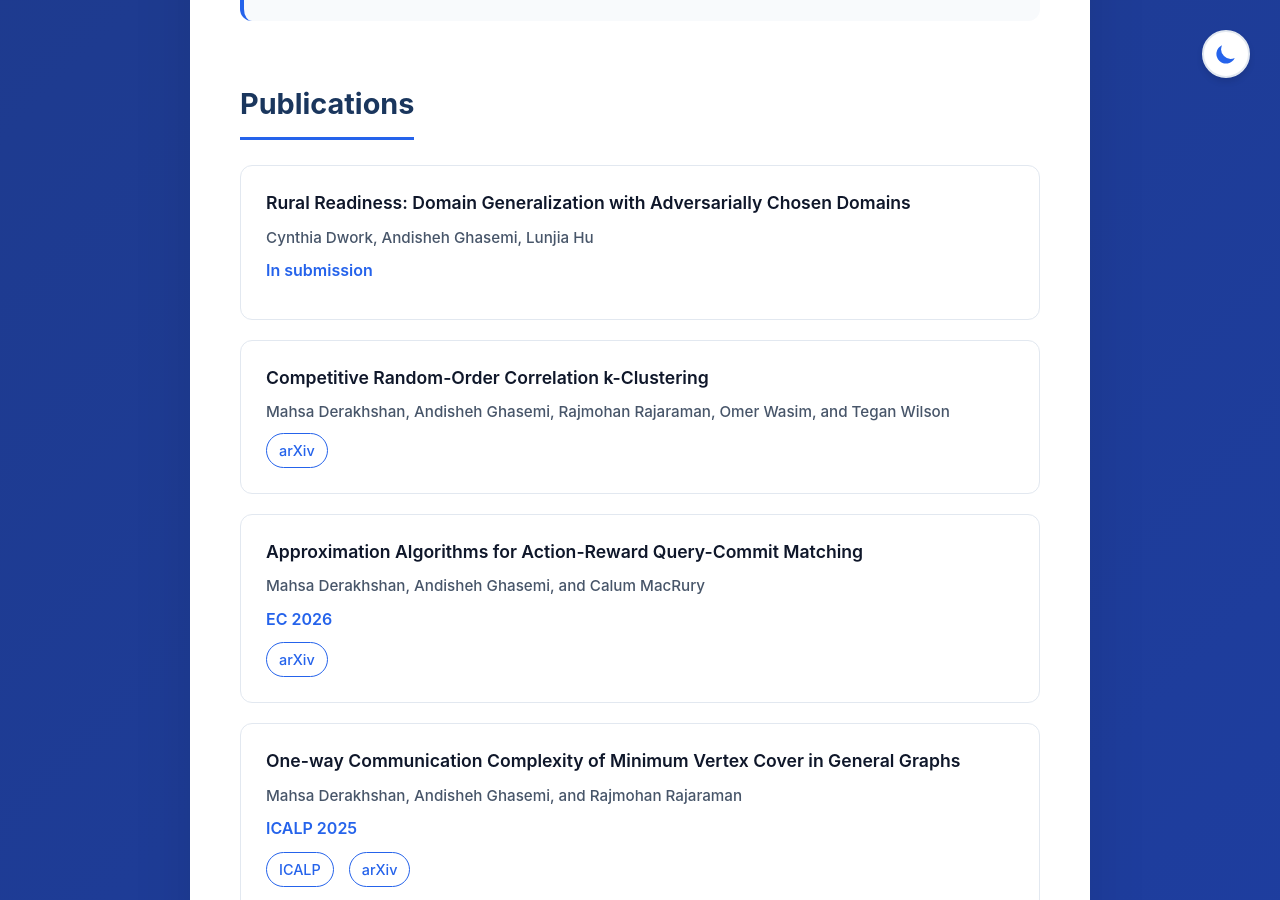
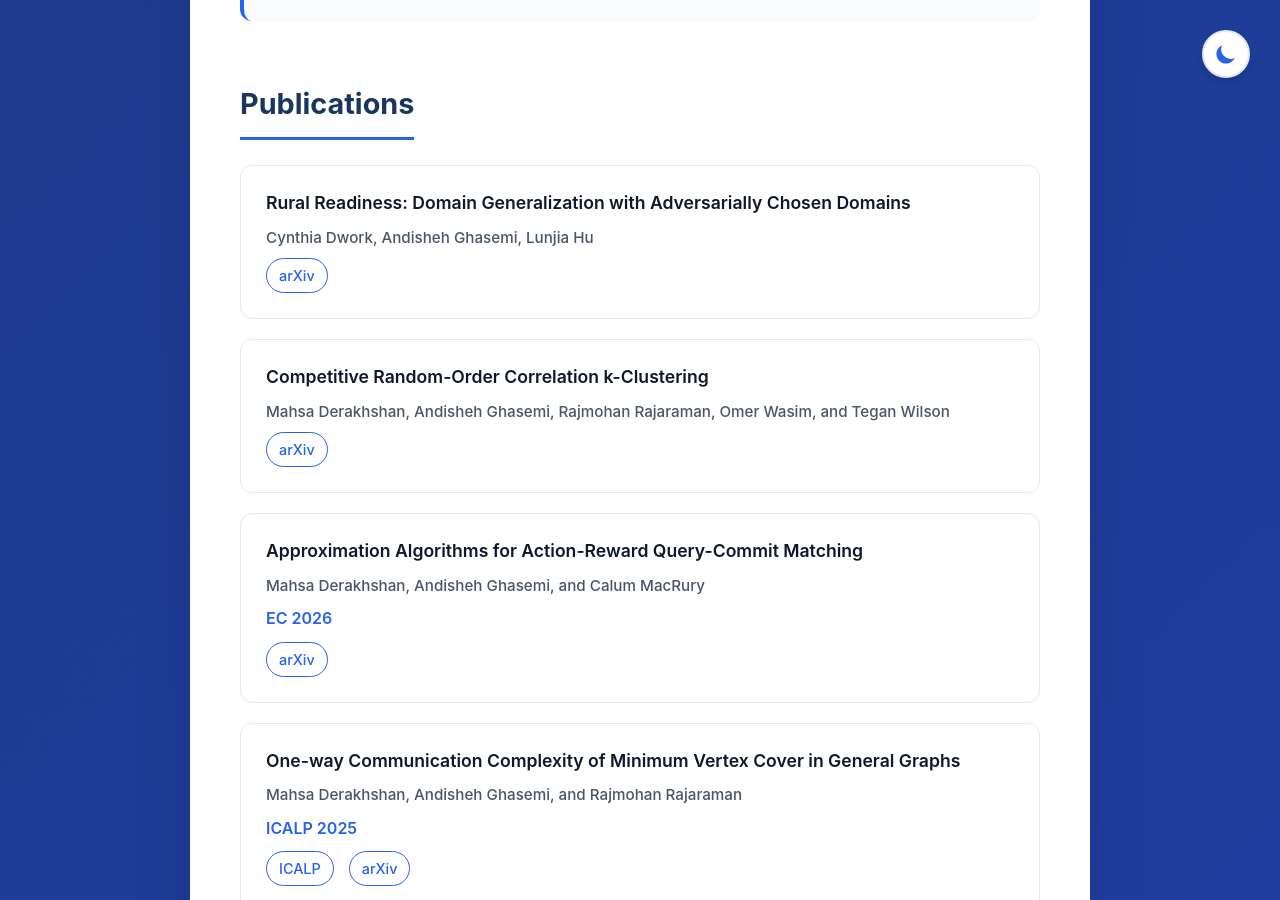
Before and after one commit to andisheGhs/andisheGhs.github.io, a Jekyll site: the page index.html, which Jekyll copies as it is, in a window 1280 px wide and 900 px high, scrolled down 714 px. Built offline with Jekyll 4.4.1, drawn with Linux system fonts in a browser that asks for light colours.

Commit message:
domain link

```diff
--- a/index.html
+++ b/index.html
@@ -791,7 +791,9 @@
                 <div class="publication">
                     <h3>Rural Readiness: Domain Generalization with Adversarially Chosen Domains</h3>
                     <p class="authors">Cynthia Dwork, Andisheh Ghasemi, Lunjia Hu</p>
-                    <p class="venue">In submission</p>
+                    <div class="links">
+                        <a href="https://arxiv.org/abs/2610.40468" target="_blank">arXiv</a>
+                    </div>
                 </div>
 
                 <div class="publication">
```
Also changed, not shown: 1 other file.
